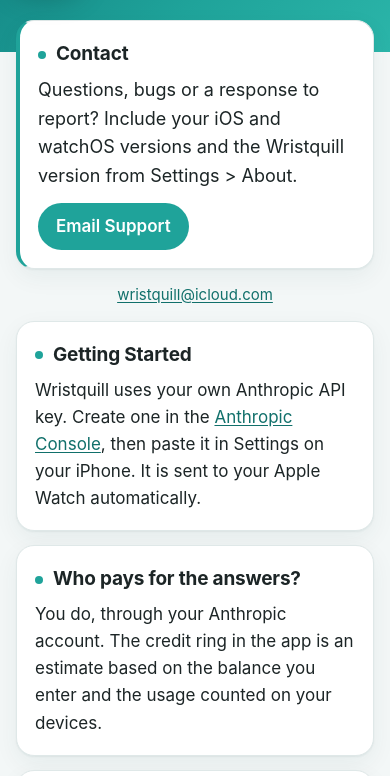
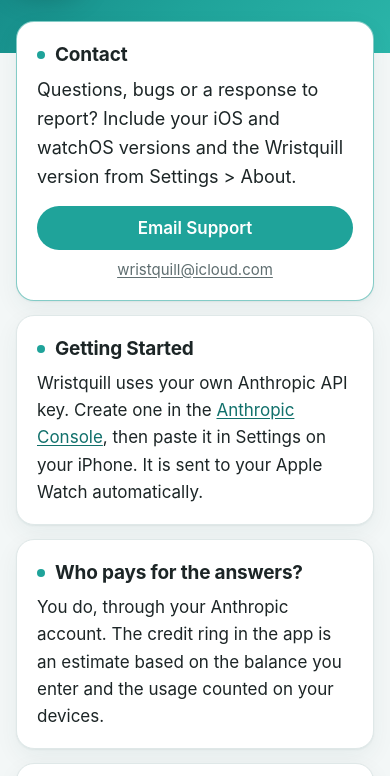
Before and after one commit to uxmow/wristquill, a plain HTML site: page support.html in a window 390 px wide. Shown: the part 177-953 px from the top of the page. Drawn offline with Linux system fonts and the light colour scheme.

Commit message:
Polish layout: consistent header height, even spacing, outlined lead cards

```diff
--- a/style.css
+++ b/style.css
@@ -49,6 +49,8 @@ a { color: var(--accent-ink); text-underline-offset: 2px; }
 .bar nav a:hover { background: rgba(255, 255, 255, 0.14); color: #fff; }
 .bar nav a[aria-current="page"] { background: rgba(255, 255, 255, 0.2); color: #fff; }
 .hero-body { padding-top: 40px; display: flex; align-items: center; gap: 20px; }
+/* Same header height on every page: room for the title plus two subtitle lines. */
+.hero-body > div { min-height: 92px; display: flex; flex-direction: column; justify-content: center; }
 .hero-body img { width: 88px; height: 88px; border-radius: 20px; box-shadow: 0 10px 30px rgba(0, 0, 0, 0.25); flex: none; }
 .hero h1 { margin: 0; font-size: 34px; line-height: 1.15; letter-spacing: -0.02em; }
 .hero p { margin: 6px 0 0; color: rgba(255, 255, 255, 0.85); font-size: 16px; }
@@ -66,19 +68,21 @@ main { padding: 0 16px 48px; margin-top: -32px; }
 .card h2::before { content: ""; width: 8px; height: 8px; border-radius: 50%; background: var(--accent); flex: none; }
 .card p { margin: 0 0 10px; }
 .card p:last-child { margin-bottom: 0; }
-.lead { border-left: 4px solid var(--accent); }
+.lead { border-color: color-mix(in srgb, var(--accent) 55%, transparent); border-width: 1.5px; }
 .lead p { font-size: 18px; }
 .muted { color: var(--muted); font-size: 15px; }
 
-.contact { display: flex; flex-wrap: wrap; align-items: center; justify-content: space-between; gap: 12px; }
+.contact .actions { display: flex; flex-wrap: wrap; align-items: center; gap: 8px 16px; margin-top: 14px; }
+.contact .actions .muted a { color: var(--muted); }
 .button {
   display: inline-block; background: var(--accent); color: #fff; text-decoration: none; font-weight: 600;
-  padding: 10px 18px; border-radius: 999px;
+  padding: 0 22px; min-height: 44px; line-height: 44px; border-radius: 999px;
 }
 @media (prefers-color-scheme: dark) { .button { color: #062a2b; } }
 .button:hover { filter: brightness(1.06); }
 
-.links { display: grid; grid-template-columns: 1fr 1fr; gap: 14px; }
+.links { display: grid; grid-template-columns: 1fr 1fr; gap: 14px; margin-bottom: 14px; }
+.links .card { margin-bottom: 0; }
 .links a { display: block; text-decoration: none; color: var(--fg); }
 .links a strong { color: var(--accent-ink); display: block; font-size: 18px; margin-bottom: 4px; }
 
@@ -87,8 +91,10 @@ footer { max-width: 720px; margin: 0 auto; padding: 8px 16px 40px; color: var(--
 @media (max-width: 520px) {
   .hero-body { gap: 14px; padding-top: 28px; }
   .hero-body img { width: 64px; height: 64px; border-radius: 15px; }
+  .hero-body > div { min-height: 90px; }
   .hero h1 { font-size: 28px; }
-  .card { padding: 18px; }
+  .card { padding: 18px 20px; }
+  .contact .actions .button, .contact .actions .muted { flex: 1 1 100%; text-align: center; }
   .links { grid-template-columns: 1fr; }
   .brand span { display: none; }
 }
--- a/support.html
+++ b/support.html
@@ -7,7 +7,7 @@
 <title>Wristquill Support</title>
 <link rel="icon" type="image/png" href="icon.png">
 <link rel="apple-touch-icon" href="apple-touch-icon.png">
-<link rel="stylesheet" href="style.css">
+<link rel="stylesheet" href="style.css?v=2">
 </head>
 <body>
 <header class="hero">
@@ -22,10 +22,13 @@
 </header>
 <main>
 <section class="card lead contact">
-  <div><h2>Contact</h2><p>Questions, bugs or a response to report? Include your iOS and watchOS versions and the Wristquill version from Settings &gt; About.</p></div>
-  <a class="button" href="mailto:wristquill@icloud.com">Email Support</a>
+  <h2>Contact</h2>
+  <p>Questions, bugs or a response to report? Include your iOS and watchOS versions and the Wristquill version from Settings &gt; About.</p>
+  <div class="actions">
+    <a class="button" href="mailto:wristquill@icloud.com">Email Support</a>
+    <span class="muted"><a href="mailto:wristquill@icloud.com">wristquill@icloud.com</a></span>
+  </div>
 </section>
-<p class="muted" style="text-align:center;margin:0 0 14px"><a href="mailto:wristquill@icloud.com">wristquill@icloud.com</a></p>
 <section class="card">
   <h2>Getting Started</h2>
   <p>Wristquill uses your own Anthropic API key. Create one in the <a href="https://console.anthropic.com/">Anthropic Console</a>, then paste it in Settings on your iPhone. It is sent to your Apple Watch automatically.</p>
```
Also changed, not shown: index.html (+1 -1 lines), privacy.html (+1 -1 lines).
